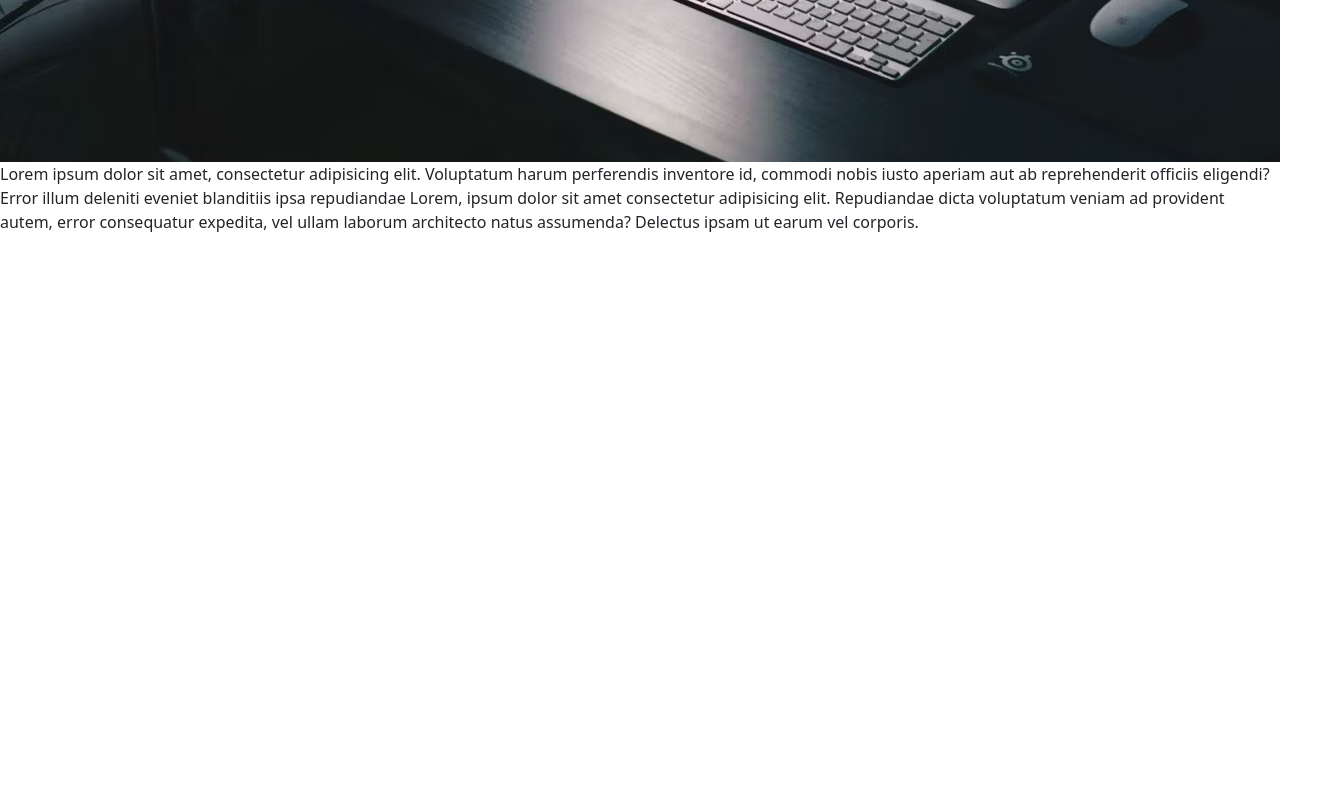
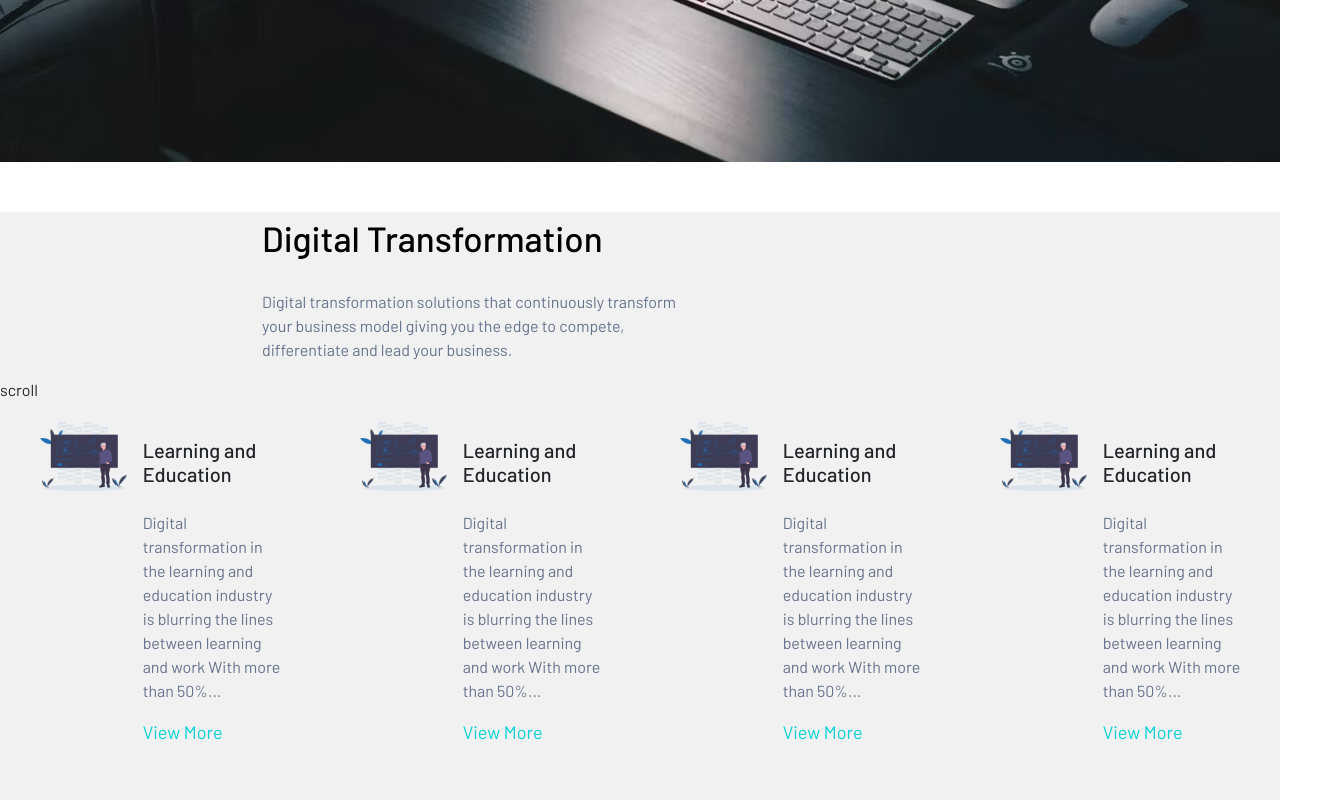
Before and after one commit to Rohan-Shingade/Tekdi-Assignment, a plain HTML site: page index.html in a window 1280 px wide. Shown: the part 704-1504 px from the top of the page, 1320 px wide, since content can reach past the window. Before the commit the page ends 954 px from the top, so only its background shows below. Drawn offline with nearby package versions, Linux system fonts and the light colour scheme.

Commit message:
working on Horozontal carousel

```diff
--- a/index.html
+++ b/index.html
@@ -8,15 +8,13 @@
   <link rel="stylesheet" href="style.css">
 
   <!-- Bootstrap css -->
-  <link href="https://cdn.jsdelivr.net/npm/bootstrap@5.1.3/dist/css/bootstrap.min.css" rel="stylesheet" integrity="sha384-1BmE4kWBq78iYhFldvKuhfTAU6auU8tT94WrHftjDbrCEXSU1oBoqyl2QvZ6jIW3" crossorigin="anonymous">
+  <link href="https://cdn.jsdelivr.net/npm/bootstrap@5.3.1/dist/css/bootstrap.min.css" rel="stylesheet" integrity="sha384-4bw+/aepP/YC94hEpVNVgiZdgIC5+VKNBQNGCHeKRQN+PtmoHDEXuppvnDJzQIu9" crossorigin="anonymous">
 
-  <!-- Bootstrap Js -->
-  <script src="https://cdn.jsdelivr.net/npm/bootstrap@5.1.3/dist/js/bootstrap.bundle.min.js" integrity="sha384-ka7Sk0Gln4gmtz2MlQnikT1wXgYsOg+OMhuP+IlRH9sENBO0LRn5q+8nbTov4+1p" crossorigin="anonymous"></script>
 
   <!-- font awesome cdn link -->
   <link rel="stylesheet" href="https://cdnjs.cloudflare.com/ajax/libs/font-awesome/6.4.0/css/all.min.css" integrity="sha512-iecdLmaskl7CVkqkXNQ/ZH/XLlvWZOJyj7Yy7tcenmpD1ypASozpmT/E0iPtmFIB46ZmdtAc9eNBvH0H/ZpiBw==" crossorigin="anonymous" referrerpolicy="no-referrer" />
 
-  <script src="script.js"></script>
+
 
   <script src="https://code.jquery.com/jquery-3.7.0.min.js"></script>
 </head>
@@ -70,14 +68,106 @@
   </section>
 
 
-  <section>
-    <p>Lorem ipsum dolor sit amet, consectetur adipisicing elit. Voluptatum harum perferendis inventore id, commodi nobis iusto aperiam aut ab reprehenderit officiis eligendi? Error illum deleniti eveniet blanditiis ipsa repudiandae Lorem, ipsum dolor sit amet consectetur adipisicing elit. Repudiandae dicta voluptatum veniam ad provident autem, error consequatur expedita, vel ullam laborum architecto natus assumenda? Delectus ipsam ut earum vel corporis.</doloremque></p>
+  <!-- ====================== digital transformation ========================= -->
+  <section class="digi-trans" id="digi-trans">
+    <div class="max-width">
+      <div class="digital-content">
+        <div class="container">
+
+          <span class="digi-title mt-4 mb-4"> Digital Transformation </span>
+          <p> Digital transformation solutions that continuously transform your business model giving you the edge to compete, differentiate and lead your business.</p>
+        </div>
+
+        <span class="scroll-btn"> scroll</span>
+
+        <div class="slider carousel slide ">
+
+            <!-- <div class="card">
+              <div class="left">
+                <img src="/images/e-learning.png" height="150" width="150">
+              </div>
+              <div class="right">
+                <div class="data-title"> Learning and Education </div>
+                <p> Digital transformation in the learning and education industry is blurring the lines between learning and work With more than 50%...</p>
+                <a href="#"> View More </a>
+              </div>
+            </div> -->
+
+            <div class="card mb-3" style="max-width: 540px;">
+              <div class="row g-0">
+                <div class="col-md-4">
+                  <img src="/images/e-learning.png" class="img-fluid rounded-start" alt="...">
+                </div>
+                <div class="col-md-8">
+                  <div class="card-body">
+                    <h5 class="card-title">Learning and Education</h5>
+                    <p class="card-text">Digital transformation in the learning and education industry is blurring the lines between learning and work With more than 50%...</p>
+                    <a href="#"> View More </a>
+                  </div>
+                </div>
+              </div>
+            </div>
+
+            <div class="card mb-3" style="max-width: 540px;">
+              <div class="row g-0">
+                <div class="col-md-4">
+                  <img src="/images/e-learning.png" class="img-fluid rounded-start" alt="...">
+                </div>
+                <div class="col-md-8">
+                  <div class="card-body">
+                    <h5 class="card-title">Learning and Education</h5>
+                    <p class="card-text">Digital transformation in the learning and education industry is blurring the lines between learning and work With more than 50%...</p>
+                    <a href="#"> View More </a>
+                  </div>
+                </div>
+              </div>
+            </div>
+
+            <div class="card mb-3" style="max-width: 540px;">
+              <div class="row g-0">
+                <div class="col-md-4">
+                  <img src="/images/e-learning.png" class="img-fluid rounded-start" alt="...">
+                </div>
+                <div class="col-md-8">
+                  <div class="card-body">
+                    <h5 class="card-title">Learning and Education</h5>
+                    <p class="card-text">Digital transformation in the learning and education industry is blurring the lines between learning and work With more than 50%...</p>
+                    <a href="#"> View More </a>
+                  </div>
+                </div>
+              </div>
+            </div>
+
+            <div class="card mb-3" style="max-width: 540px;">
+              <div class="row g-0">
+                <div class="col-md-4">
+                  <img src="/images/e-learning.png" class="img-fluid rounded-start" alt="...">
+                </div>
+                <div class="col-md-8">
+                  <div class="card-body">
+                    <h5 class="card-title">Learning and Education</h5>
+                    <p class="card-text">Digital transformation in the learning and education industry is blurring the lines between learning and work With more than 50%...</p>
+                    <a href="#"> View More </a>
+                  </div>
+                </div>
+              </div>
+            </div>
+
+        </div>
+
+        </div>
+      </div>
+    </div>
+
   </section>
 
 
 
 
 
+  <script src="script.js"></script>
 
+  <!-- Bootstrap Js -->
+  <script src="https://cdn.jsdelivr.net/npm/bootstrap@5.3.1/dist/js/bootstrap.bundle.min.js" integrity="sha384-HwwvtgBNo3bZJJLYd8oVXjrBZt8cqVSpeBNS5n7C8IVInixGAoxmnlMuBnhbgrkm" crossorigin="anonymous"></script>
 </body>
 </html>
--- a/style.css
+++ b/style.css
@@ -1,7 +1,11 @@
+@import url('https://fonts.googleapis.com/css2?family=Barlow:wght@300;400;500&display=swap');
+
 * {
   margin: 0;
   padding: 0;
   box-sizing: border-box;
+  font-family: 'Barlow', sans-serif;
+
 }
 
 html {
@@ -40,28 +44,123 @@ html {
   width: 1024px;
 }
 
-.navbar li:hover {
-  background: #0f65b2;
+.menu ul li a {
+  color: black;
 }
 
-.menu ul li a{
-  color: #111 !important;
+.menu ul li a:hover {
+  background: #0f65b2 !important;
+  color: white
 }
 
-.menu .dropdown-menu li a{
-  color: black !important;
-}
-
+/* Home section Styling */
 .home {
   background: url("/images/darkcomputer.png") no-repeat center !important;
   background-size: cover;
-  background-position: center !important;
-  object-fit: cover !important;
-  height: 100vh !important;
+  background-position: fixed ;
+  object-fit: cover ;
+  height: 100vh ;
   color: #fff;
   z-index: 99999;
 }
 
 .home .max-width {
+  margin: auto 0 auto 40px;
+  width: 100%;
+  display: flex;
+}
+
+.home .home-content .text1 {
+  font-size: 35px;
+  font-weight: 500;
+  margin-top: 300px !important;
+  margin-left: 90px !important;
 
 }
+
+.home .home-content .text2 {
+  font-size: 35px;
+  font-weight: 500;
+  margin-left: 90px !important;
+}
+
+/* ===================== digital transformation ========================= */
+
+.digi-trans {
+  margin-top: 50px;
+  background: #f1f1f1;
+}
+
+.digi-trans .max-width .container {
+  width: 35%;
+  margin-left: 250px;
+}
+
+.digi-trans .digital-content .digi-title {
+  color: black;
+  font-size: 35px;
+  font-weight: 500;
+  margin-top: 20px !important;
+}
+
+.digi-trans .digital-content p {
+  color: #65738E;
+  font-weight: 400;
+  margin-top: 25px;
+}
+
+.digi-trans .digital-content .scroll-btn {
+  justify-content: end !important;
+}
+
+.digi-trans .digital-content .slider {
+  display: flex !important;
+  cursor: grab;
+}
+
+.digi-trans .digital-content .slider .card {
+  display: flex;
+  padding: 20px;
+  width: 45%;
+  background: #f1f1f1;
+  border: none;
+  margin-left: 20px;
+}
+
+
+
+.digi-trans .slider .card img {
+  transition: scale 400ms;
+}
+
+.digi-trans .slider .card img:hover {
+  scale: 110%;
+}
+
+
+.digi-trans .slider .card .card-body a {
+  text-decoration: none;
+  color: #09D2D4;
+  font-size: 18px;
+  font-weight: 400;
+  border: none;
+  outline: none;
+  background: transparent;
+  position: relative;
+  overflow: hidden;
+}
+
+.digi-trans .slider .card .card-body a:after {
+  content: "";
+  display: block;
+  height: 2px;
+  width: 100%;
+  background-color: #09D2D4;
+  transform: scaleX(0);
+  transform-origin: left;
+  transition: transform 0.2s ease;
+}
+
+.digi-trans .slider .card .card-body a:hover::after {
+  transform: scaleX(1);
+}
```
